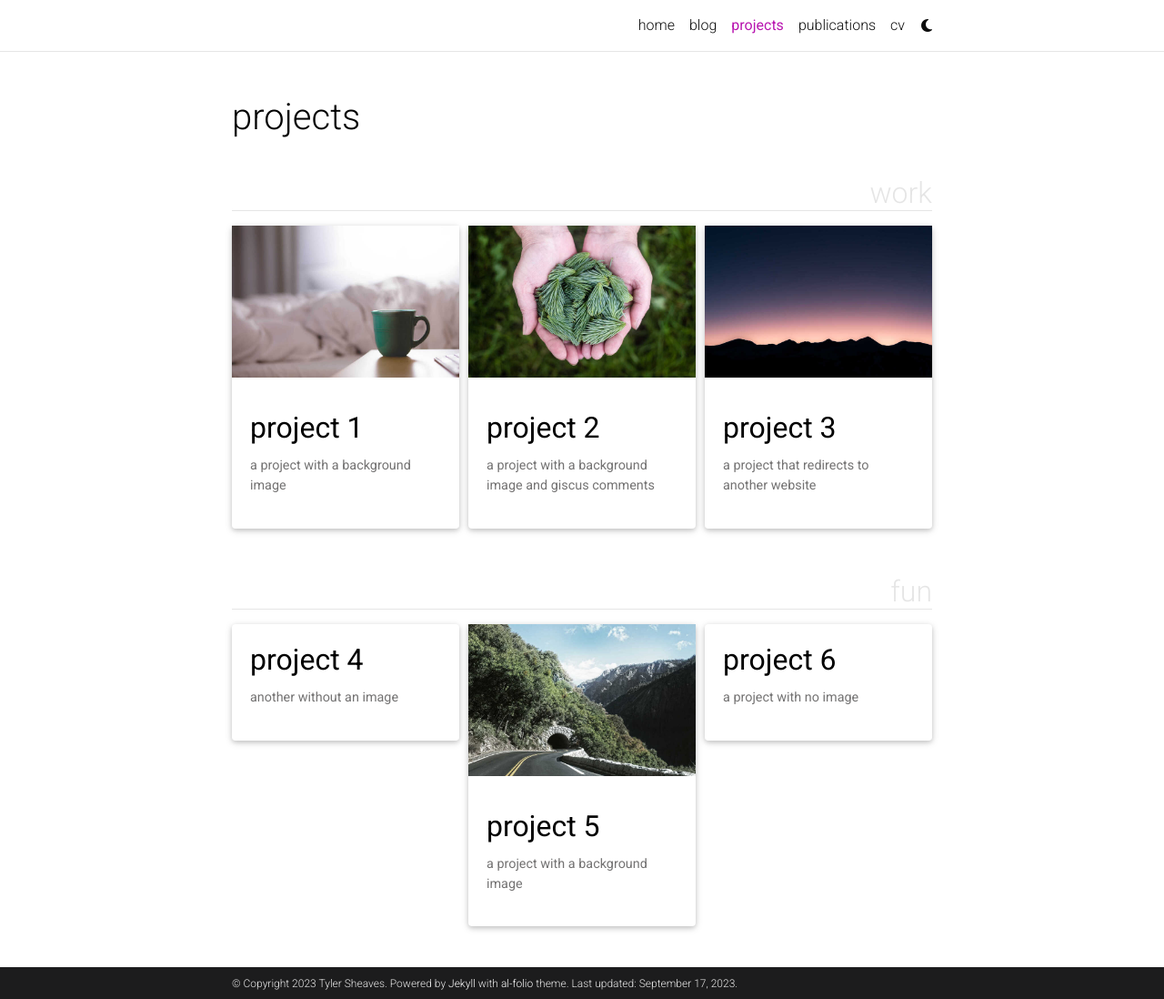
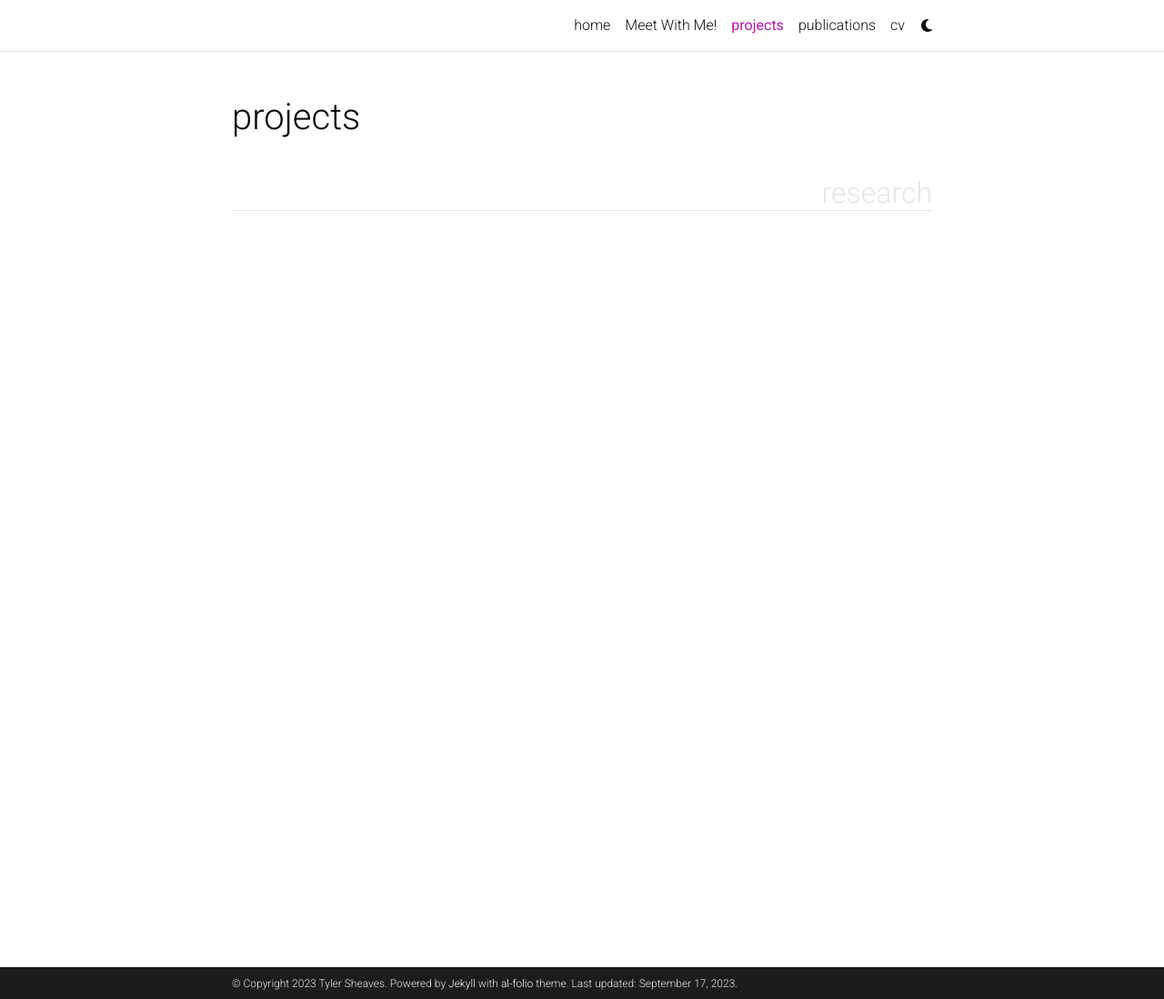
Before and after one commit to tsheaves/tsheaves.github.io, a Jekyll site: the page built from _pages/projects.md, in a window 1280 px wide and 1098 px high. Shown: the whole window at 91% size. Built offline with Jekyll 4.4.1, drawn with Linux system fonts in a browser that asks for light colours; full-size pictures stand in for the smaller copies a plugin makes; comment, search, counter and statistics services are not loaded; a style sheet for code colours, icons or effects is not loaded.

Commit message:
Removed blog

```diff
--- a/_config.yml
+++ b/_config.yml
@@ -122,7 +122,7 @@
 # -----------------------------------------------------------------------------
 
 blog_name: al-folio # blog_name will be displayed in your blog page
-blog_nav_title: blog # your blog must have a title for it to be displayed in the nav bar
+blog_nav_title: # your blog must have a title for it to be displayed in the nav bar
 blog_description: a simple whitespace theme for academics
 permalink: /blog/:year/:title/
 
--- a/_pages/projects.md
+++ b/_pages/projects.md
@@ -5,7 +5,7 @@
 description:
 nav: true
 nav_order: 3
-display_categories: [work, fun]
+display_categories: [research]
 horizontal: false
 ---
 
```
Also changed, not shown: _pages/meet.md (+1 -1 lines).
